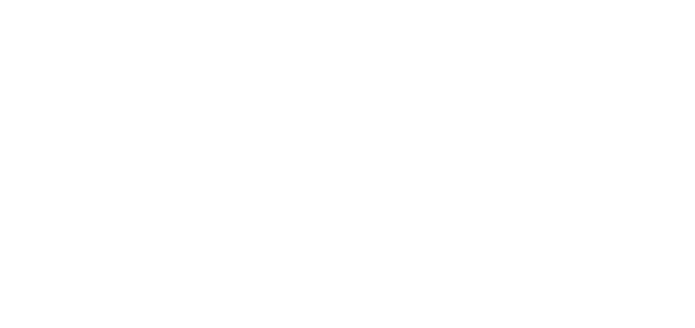
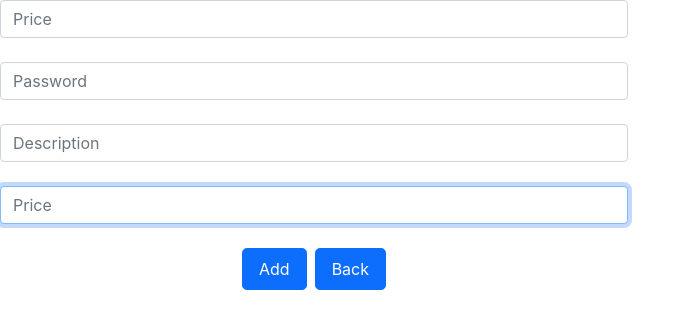
Before and after one commit to rahmatsyifana12/honesty-canteen-sq, a React (Create React App) app in the folder frontend/: page /products in a window 1280 px wide. Before the commit this address had no page. Shown: the top 328 px of the page, without its empty margins (0-695 px from the left). Built offline with nearby package versions, Linux system fonts and the light colour scheme.

Commit message:
Add components for adding new product:

```diff
--- a/frontend/src/App.js
+++ b/frontend/src/App.js
@@ -3,6 +3,7 @@
 import Register from './components/Register/Register';
 import Login from './components/Login/Login';
 import Product from './components/Product/Product';
+import AddProduct from './components/Product/AddProduct';
 
 function App() {
   return (
@@ -12,6 +13,7 @@
               <Route exact path='/register' element={<Register />} />
               <Route exact path='/login' element={<Login />} />
               <Route exact path='/' element={<Product />} />
+              <Route exact path='/products' element={<AddProduct />} />
           </Route>
       </Routes>
     </div>
--- a/frontend/src/components/Navbar/Navbar.jsx
+++ b/frontend/src/components/Navbar/Navbar.jsx
@@ -54,6 +54,22 @@
                     </button>
                   </li>
                 </Link>
+
+                <Link to="/products" style={{ textDecoration: "none" }}>
+                  <li className="nav-item">
+                    <button
+                      className="btn btn-primary shadow ms-2"
+                      type="button"
+                      style={{
+                        fontSize: "16px",
+                        paddingRight: "20px",
+                        paddingLeft: "20px"
+                      }}
+                    >
+                      Add Product
+                    </button>
+                  </li>
+                </Link>
               </ul>
             </div>
           </div>
--- /dev/null
+++ b/frontend/src/components/Product/AddProduct.jsx
@@ -0,0 +1,90 @@
+import { useState } from "react";
+import { useNavigate } from "react-router-dom";
+import { Link } from "react-router-dom";
+import axios from "axios";
+
+function AddProduct() {
+    const [name, setName] = useState('');
+    const [image, setImage] = useState('');
+    const [description, setDescription] = useState('');
+    const [price, setPrice] = useState(0);
+    const navigate = useNavigate();
+
+    const add = async () => {
+        try {
+            const response = await axios.post('http://localhost:5000/api/v1/auth/register', {
+                name,
+                image,
+                description,
+                price
+            });
+            navigate('/');
+        } catch(error) {
+            if (error.response) {
+                console.log(error.response.data);
+            }
+        }
+    }
+
+    return (
+        <form method="POST">
+            <div className="row">
+                <div className="form-group col-6">
+                    <input
+                        onChange={(e) => setName(e.target.value)}
+                        id="product-name"
+                        type="text"
+                        className="form-control mb-4"
+                        name="name"
+                        placeholder="Price"
+                        autoFocus
+                    />
+                    <input
+                        onChange={(e) => setImage(e.target.value)}
+                        id="password"
+                        type="password"
+                        className="form-control mb-4"
+                        name="password"
+                        placeholder="Password"
+                        autoFocus
+                    />
+                    <input
+                        onChange={(e) => setDescription(e.target.value)}
+                        id="description"
+                        type="text"
+                        className="form-control mb-4"
+                        name="description"
+                        placeholder="Description"
+                        autoFocus
+                    />
+                    <input
+                        onChange={(e) => setPrice(parseInt(e.target.value))}
+                        id="product-name"
+                        type="text"
+                        className="form-control mb-4"
+                        name="name"
+                        placeholder="Price"
+                        autoFocus
+                    />
+                    <button
+                    type="button"
+                    className="btn btn-primary btn-lg btn-block"
+                    style={{ fontSize: "16px" }}
+                    onClick={add}
+                    >Add
+                    </button>
+                    <Link to="/" style={{ textDecoration: "none" }}>
+                        <button
+                        type="button"
+                        className="btn btn-primary btn-lg btn-block ms-2"
+                        style={{ fontSize: "16px" }}
+                        >Back
+                        </button>
+                    </Link>
+                </div>
+            </div>
+        </form>
+    );
+}
+
+export default AddProduct;
```
